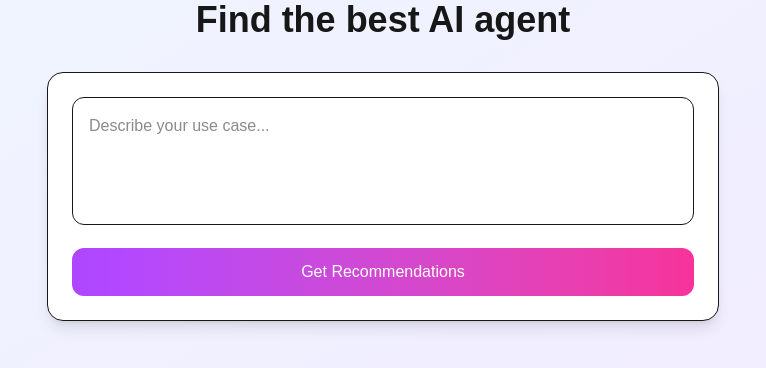
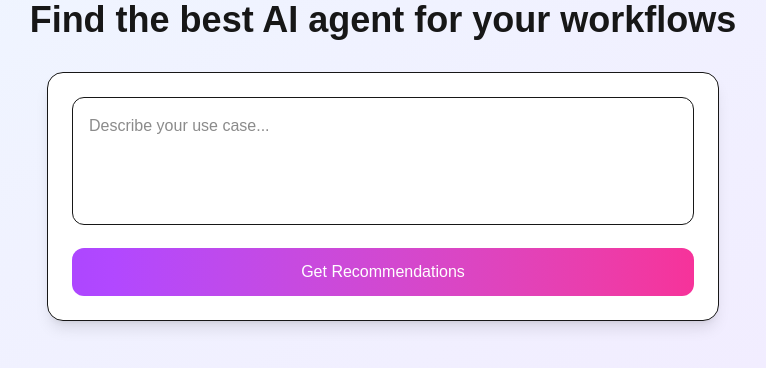
Before and after one commit to agenticlibai-site/agenticlib, a Next.js app: page /recommend in a window 1280 px wide. Shown: the top 368 px of the page, without its empty margins (257-1023 px from the left). Built offline with nearby package versions, Linux system fonts and the light colour scheme.

Commit message:
change 1

```diff
--- a/app/recommend/page.tsx
+++ b/app/recommend/page.tsx
@@ -54,7 +54,7 @@ export default function RecommendPage() {
 
       {/* Title */}
       <h1 className="text-4xl font-semibold mb-8 text-center">
-        Find the best AI agent
+        Find the best AI agent for your workflows
       </h1>
 
       {/* Input Card */}
```
